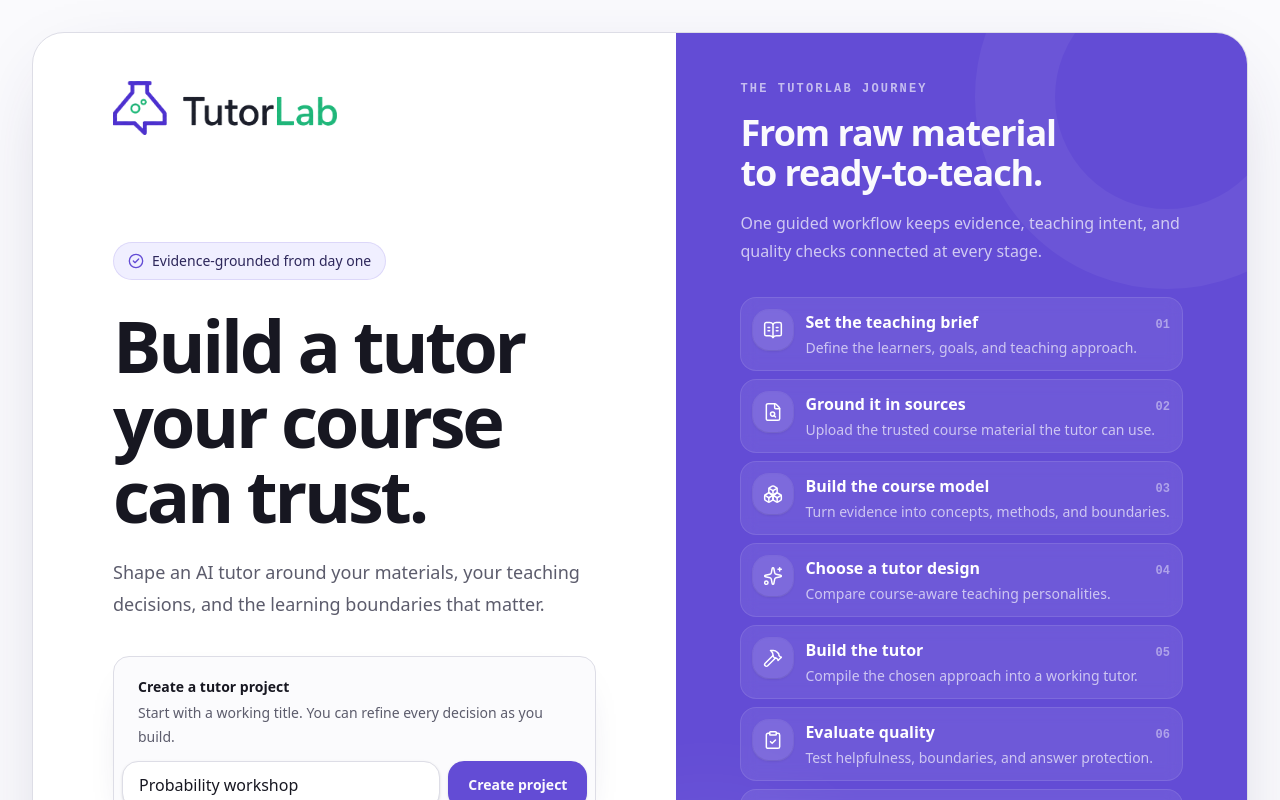
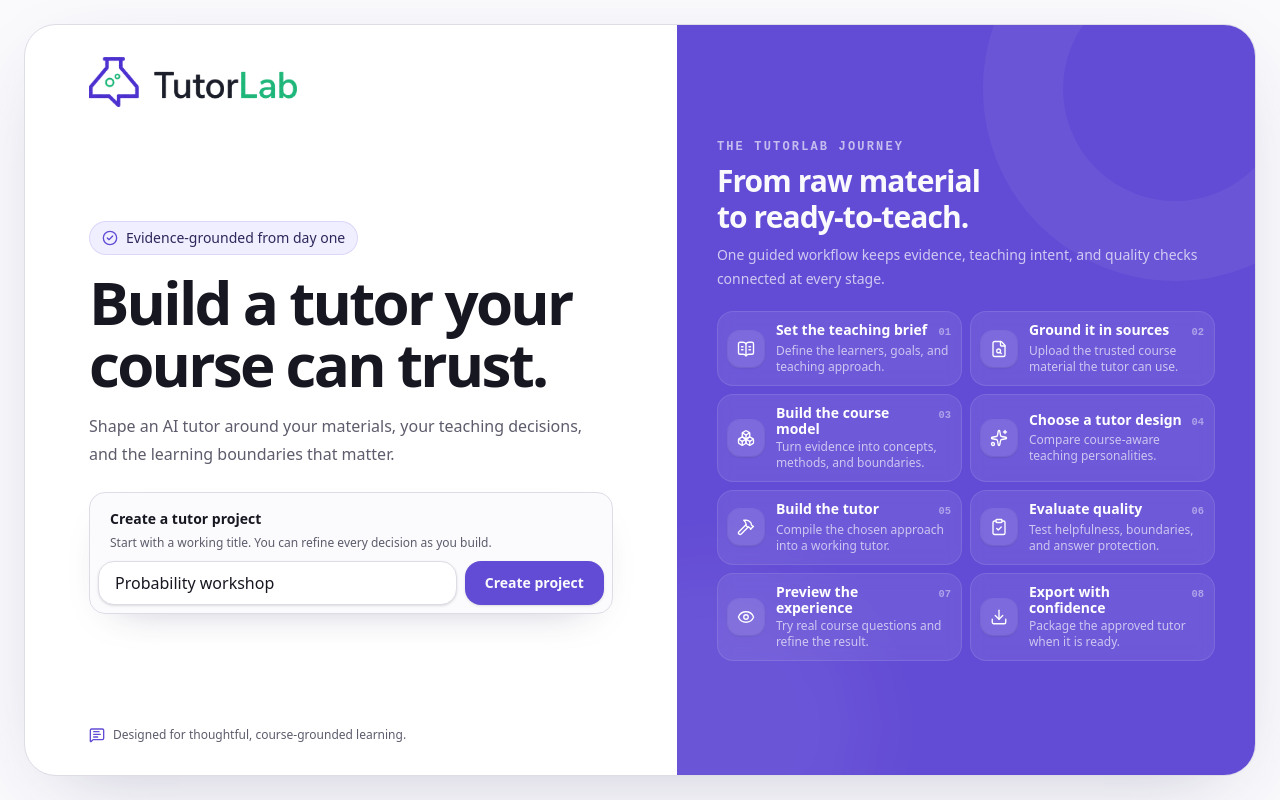
Before and after one commit to RavindraTarunokusumo/TutorLab, a Next.js app: page / in a window 1280 px wide. Shown: the top 800 px of the page. Built offline with nearby package versions, Linux system fonts and the light colour scheme.

Commit message:
fix: fit landing page within viewport

```diff
--- a/src/app/page.tsx
+++ b/src/app/page.tsx
@@ -58,30 +58,30 @@ const stages = [
 
 export default function Home() {
   return (
-    <main className="min-h-dvh bg-background px-4 py-4 sm:px-6 sm:py-6 lg:p-8">
-      <div className="mx-auto grid min-h-[calc(100dvh-2rem)] w-full max-w-[90rem] overflow-hidden rounded-[2rem] border bg-card shadow-[0_24px_80px_-32px_oklch(0.31_0.09_284.8/0.28)] sm:min-h-[calc(100dvh-3rem)] lg:grid-cols-[minmax(0,1.06fr)_minmax(28rem,0.94fr)]">
-        <section className="flex flex-col justify-between px-6 py-8 sm:px-10 sm:py-10 lg:px-14 lg:py-12 xl:px-20">
+    <main className="h-dvh overflow-hidden bg-background p-2 sm:p-4 lg:p-6">
+      <div className="mx-auto grid h-full w-full max-w-[90rem] grid-rows-[minmax(0,1.12fr)_minmax(0,0.88fr)] overflow-hidden rounded-[1.5rem] border bg-card shadow-[0_24px_80px_-32px_oklch(0.31_0.09_284.8/0.28)] sm:rounded-[2rem] lg:grid-cols-[minmax(0,1.06fr)_minmax(28rem,0.94fr)] lg:grid-rows-1">
+        <section className="flex min-h-0 flex-col justify-between px-6 py-6 sm:px-10 sm:py-8 lg:px-12 lg:py-8 xl:px-16">
           <Image
             src="/tutorlab-logo-transparent.png"
             alt="TutorLab"
             width={1161}
             height={250}
             priority
-            className="h-auto w-48 sm:w-56"
+            className="h-auto w-40 sm:w-48 xl:w-52"
           />
 
-          <div className="my-14 max-w-2xl lg:my-10">
-            <div className="mb-7 inline-flex items-center gap-2 rounded-full border border-primary/15 bg-accent/60 px-3.5 py-2 text-sm font-medium text-accent-foreground">
+          <div className="my-5 max-w-2xl sm:my-7 lg:my-4">
+            <div className="mb-4 inline-flex items-center gap-2 rounded-full border border-primary/15 bg-accent/60 px-3 py-1.5 text-xs font-medium text-accent-foreground sm:text-sm">
               <CheckCircle2
                 aria-hidden="true"
                 className="size-4 text-primary"
               />
               Evidence-grounded from day one
             </div>
-            <h1 className="max-w-2xl text-4xl font-semibold leading-[1.04] tracking-[-0.045em] text-balance sm:text-6xl xl:text-7xl">
+            <h1 className="max-w-2xl text-3xl font-semibold leading-[1.04] tracking-[-0.045em] text-balance sm:text-5xl xl:text-6xl">
               Build a tutor your course can trust.
             </h1>
-            <p className="mt-6 max-w-xl text-base leading-7 text-muted-foreground sm:text-lg sm:leading-8">
+            <p className="mt-4 max-w-xl text-sm leading-6 text-muted-foreground sm:text-base sm:leading-7">
               Shape an AI tutor around your materials, your teaching decisions,
               and the learning boundaries that matter.
             </p>
@@ -90,7 +90,7 @@ export default function Home() {
             />
           </div>
 
-          <p className="flex items-center gap-2 text-sm text-muted-foreground">
+          <p className="hidden items-center gap-2 text-xs text-muted-foreground sm:flex">
             <MessageSquareText
               aria-hidden="true"
               className="size-4 text-primary"
@@ -99,7 +99,7 @@ export default function Home() {
           </p>
         </section>
 
-        <aside className="relative isolate overflow-hidden bg-primary px-6 py-10 text-primary-foreground sm:px-10 lg:px-12 lg:py-12 xl:px-16">
+        <aside className="relative isolate min-h-0 overflow-hidden bg-primary px-5 py-5 text-primary-foreground sm:px-8 sm:py-7 lg:px-8 lg:py-8 xl:px-10">
           <div
             aria-hidden="true"
             className="absolute -top-32 -right-28 -z-10 size-96 rounded-full border-[5rem] border-white/5"
@@ -109,43 +109,46 @@ export default function Home() {
             className="absolute -bottom-28 -left-32 -z-10 size-80 rounded-full bg-white/5 blur-2xl"
           />
 
-          <div className="mx-auto flex h-full max-w-xl flex-col justify-center">
+          <div className="mx-auto flex h-full max-w-2xl flex-col justify-center">
             <p className="font-mono text-xs font-semibold tracking-[0.18em] text-primary-foreground/65 uppercase">
               The TutorLab journey
             </p>
-            <h2 className="mt-4 max-w-md text-3xl font-semibold tracking-[-0.03em] text-balance sm:text-4xl">
+            <h2 className="mt-2 max-w-lg text-2xl font-semibold tracking-[-0.03em] text-balance sm:text-3xl">
               From raw material to ready-to-teach.
             </h2>
-            <p className="mt-4 max-w-lg leading-7 text-primary-foreground/72">
+            <p className="mt-2 hidden max-w-lg text-sm leading-6 text-primary-foreground/72 sm:block">
               One guided workflow keeps evidence, teaching intent, and quality
               checks connected at every stage.
             </p>
 
-            <ol className="mt-8 grid gap-2" aria-label="Tutor building stages">
+            <ol
+              className="mt-4 grid min-h-0 grid-cols-2 gap-2 sm:mt-5"
+              aria-label="Tutor building stages"
+            >
               {stages.map((stage, index) => {
                 const Icon = stage.icon;
                 return (
                   <li
                     key={stage.title}
-                    className="group grid grid-cols-[2.5rem_minmax(0,1fr)] gap-3 rounded-2xl border border-white/10 bg-white/[0.075] p-3 backdrop-blur-sm transition-colors duration-200 hover:bg-white/[0.12]"
+                    className="group grid min-h-12 grid-cols-[2rem_minmax(0,1fr)] items-center gap-2 rounded-xl border border-white/10 bg-white/[0.075] p-2 backdrop-blur-sm transition-colors duration-200 hover:bg-white/[0.12] sm:min-h-16 sm:grid-cols-[2.25rem_minmax(0,1fr)] sm:gap-3 sm:p-2.5"
                   >
-                    <span className="flex size-10 items-center justify-center rounded-xl bg-white/10 text-white shadow-sm ring-1 ring-white/10">
+                    <span className="flex size-8 items-center justify-center rounded-lg bg-white/10 text-white shadow-sm ring-1 ring-white/10 sm:size-9">
                       <Icon
                         aria-hidden="true"
-                        className="size-5"
+                        className="size-4 sm:size-[1.125rem]"
                         strokeWidth={1.8}
                       />
                     </span>
                     <div>
-                      <div className="flex items-baseline justify-between gap-4">
-                        <h3 className="font-semibold text-white">
+                      <div className="flex items-baseline justify-between gap-2">
+                        <h3 className="text-xs font-semibold leading-4 text-white sm:text-sm">
                           {stage.title}
                         </h3>
-                        <span className="font-mono text-xs font-semibold text-white/45">
+                        <span className="hidden font-mono text-[0.65rem] font-semibold text-white/45 sm:inline">
                           {String(index + 1).padStart(2, "0")}
                         </span>
                       </div>
-                      <p className="mt-1 text-sm leading-5 text-primary-foreground/68">
+                      <p className="mt-0.5 hidden text-xs leading-4 text-primary-foreground/68 lg:block">
                         {stage.description}
                       </p>
                     </div>
--- a/src/components/projects/fixture-project-launcher.tsx
+++ b/src/components/projects/fixture-project-launcher.tsx
@@ -30,17 +30,17 @@ export function ProjectLauncher({ fixtureMode }: { fixtureMode: boolean }) {
   }
 
   return (
-    <section className="mt-9 max-w-xl rounded-2xl border bg-background/70 p-2 shadow-[0_16px_44px_-28px_oklch(0.31_0.09_284.8/0.4)]">
-      <div className="px-3 pt-3 sm:px-4">
+    <section className="mt-5 max-w-xl rounded-2xl border bg-background/70 p-2 shadow-[0_16px_44px_-28px_oklch(0.31_0.09_284.8/0.4)] sm:mt-6">
+      <div className="px-2 pt-2 sm:px-3">
         <h2 className="text-sm font-semibold text-foreground">
           {fixtureMode ? "Fixture-mode project" : "Create a tutor project"}
         </h2>
-        <p className="mt-1 text-sm leading-6 text-muted-foreground">
+        <p className="mt-1 hidden text-xs leading-5 text-muted-foreground sm:block">
           Start with a working title. You can refine every decision as you
           build.
         </p>
       </div>
-      <div className="mt-3 flex flex-col gap-2 sm:flex-row">
+      <div className="mt-2 flex flex-col gap-2 sm:flex-row">
         <label className="sr-only" htmlFor="project-name">
           Project name
         </label>
@@ -49,13 +49,13 @@ export function ProjectLauncher({ fixtureMode }: { fixtureMode: boolean }) {
           aria-label="Project name"
           value={name}
           onChange={(event) => setName(event.target.value)}
-          className="min-h-12 min-w-0 flex-1 rounded-xl border bg-card px-4 text-base shadow-sm transition-colors duration-200 placeholder:text-muted-foreground focus-visible:outline-2 focus-visible:outline-offset-2 focus-visible:outline-ring"
+          className="min-h-11 min-w-0 flex-1 rounded-xl border bg-card px-4 text-base shadow-sm transition-colors duration-200 placeholder:text-muted-foreground focus-visible:outline-2 focus-visible:outline-offset-2 focus-visible:outline-ring"
         />
         <button
           type="button"
           disabled={creating || !name.trim()}
           onClick={() => void createProject()}
-          className="min-h-12 cursor-pointer rounded-xl bg-primary px-5 text-sm font-semibold text-primary-foreground shadow-sm transition-[background-color,box-shadow] duration-200 hover:bg-primary/90 hover:shadow-md focus-visible:outline-2 focus-visible:outline-offset-2 focus-visible:outline-ring active:bg-primary/85 disabled:cursor-not-allowed disabled:opacity-50"
+          className="min-h-11 cursor-pointer rounded-xl bg-primary px-5 text-sm font-semibold text-primary-foreground shadow-sm transition-[background-color,box-shadow] duration-200 hover:bg-primary/90 hover:shadow-md focus-visible:outline-2 focus-visible:outline-offset-2 focus-visible:outline-ring active:bg-primary/85 disabled:cursor-not-allowed disabled:opacity-50"
         >
           {creating
             ? "Creating…"
```
